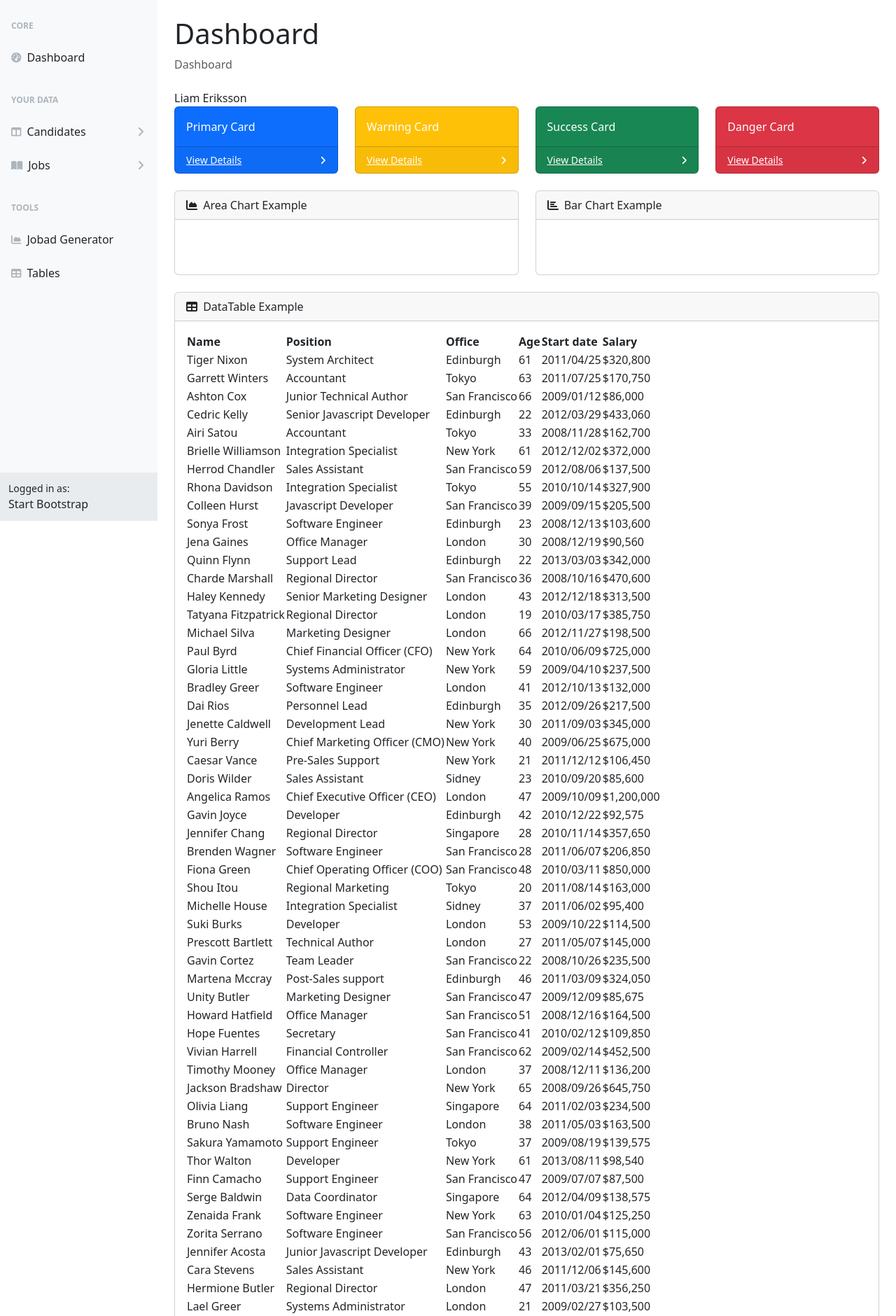
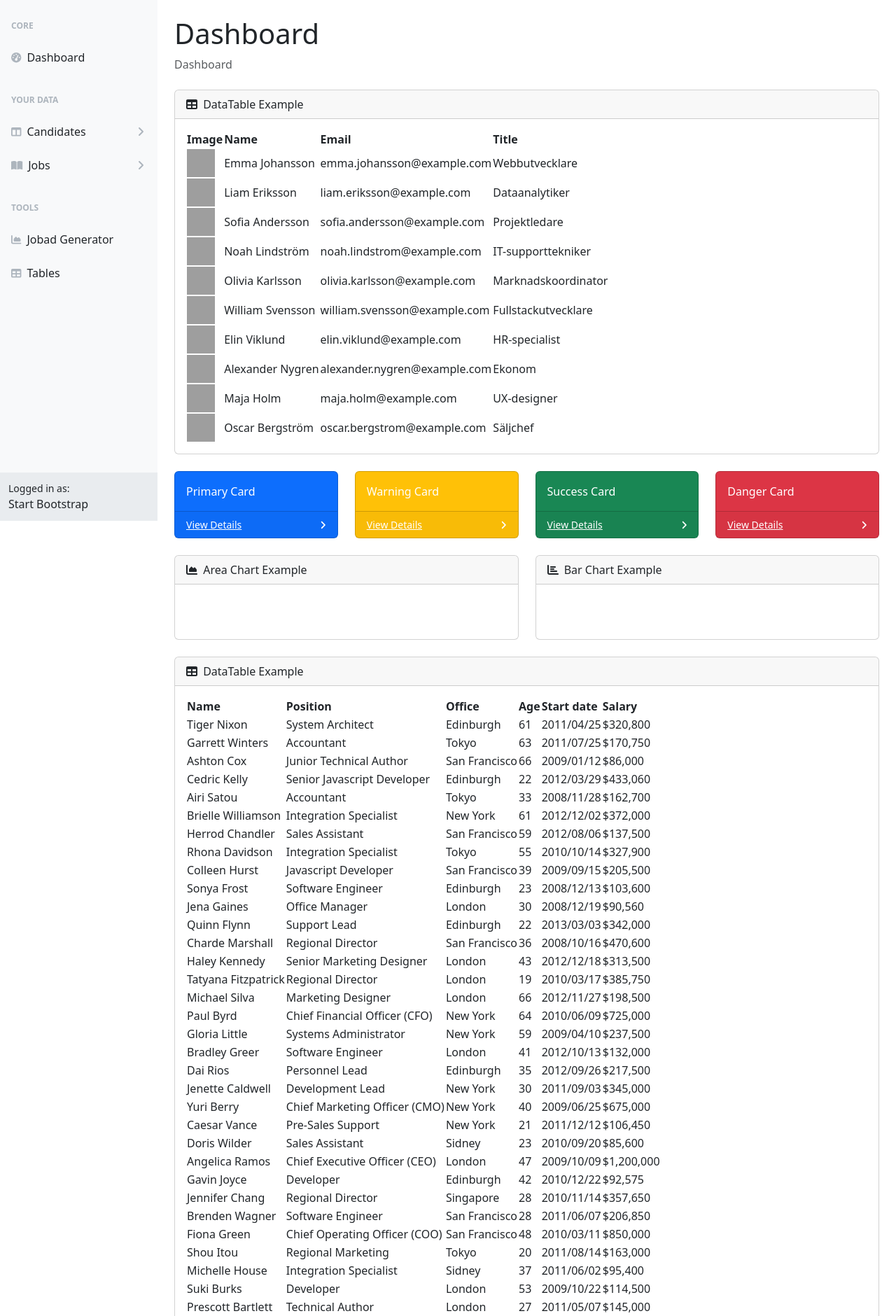
Before and after one commit to fridalannerstrom/hirecleo, a Flask app: page / in a window 1280 px wide. Shown: the part 56-1936 px from the top of the page at 70% size. Run offline with Flask 3, Linux system fonts and the light colour scheme; some libraries are stand-ins or nearby versions; grey boxes are pictures that could not be loaded.

Commit message:
feat: data table with candidate data

```diff
--- a/templates/index.html
+++ b/templates/index.html
@@ -8,7 +8,36 @@
                             <li class="breadcrumb-item active">Dashboard</li>
                         </ol>
 
-                        {{ candidates[1]["name"] }}
+                        <div class="card mb-4">
+                            <div class="card-header">
+                                <i class="fas fa-table me-1"></i>
+                                DataTable Example
+                            </div>
+                            <div class="card-body">
+                                <table id="datatablesSimple">
+                                    <thead>
+                                        <tr>
+                                            <th>Image</th>
+                                            <th>Name</th>
+                                            <th>Email</th>
+                                            <th>Title</th>
+                                        </tr>
+                                    </thead>
+                                    <tbody>
+                                        {% for candidate in candidates %}
+                                        <tr>
+                                            <td><img src="{{ candidate.image_source }}" alt="" width="40px" height="40px"></td>
+                                            <td>{{ candidate.name }}</td>
+                                            <td>{{ candidate.email }}</td>
+                                            <td>{{ candidate.title }}</td>
+                                        </tr>
+                                        {% endfor %}
+                                    </tr>
+                                </tbody>
+                            </table>
+                        </div>
+                    </div>
+
 
                         <div class="row">
                             <div class="col-xl-3 col-md-6">
```
